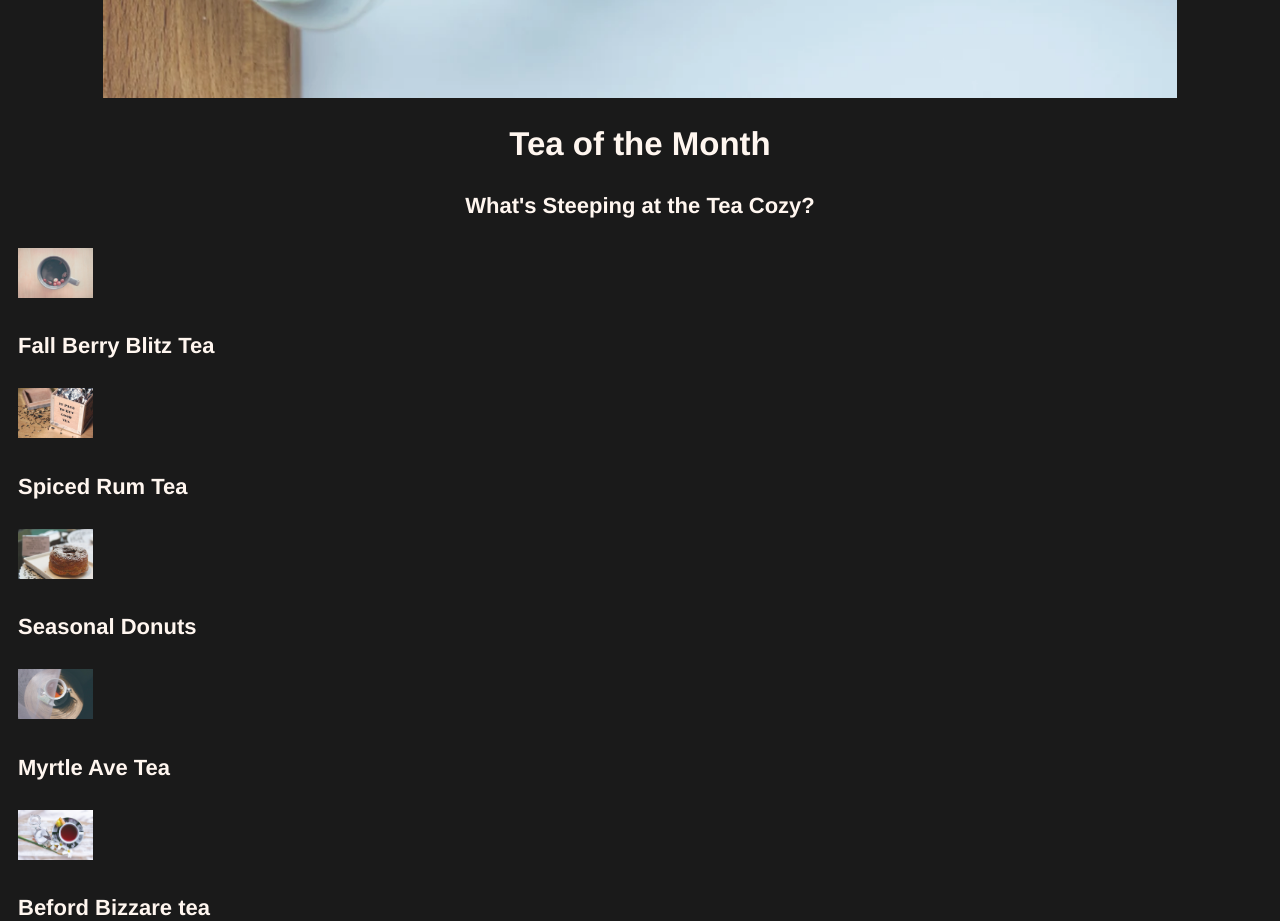
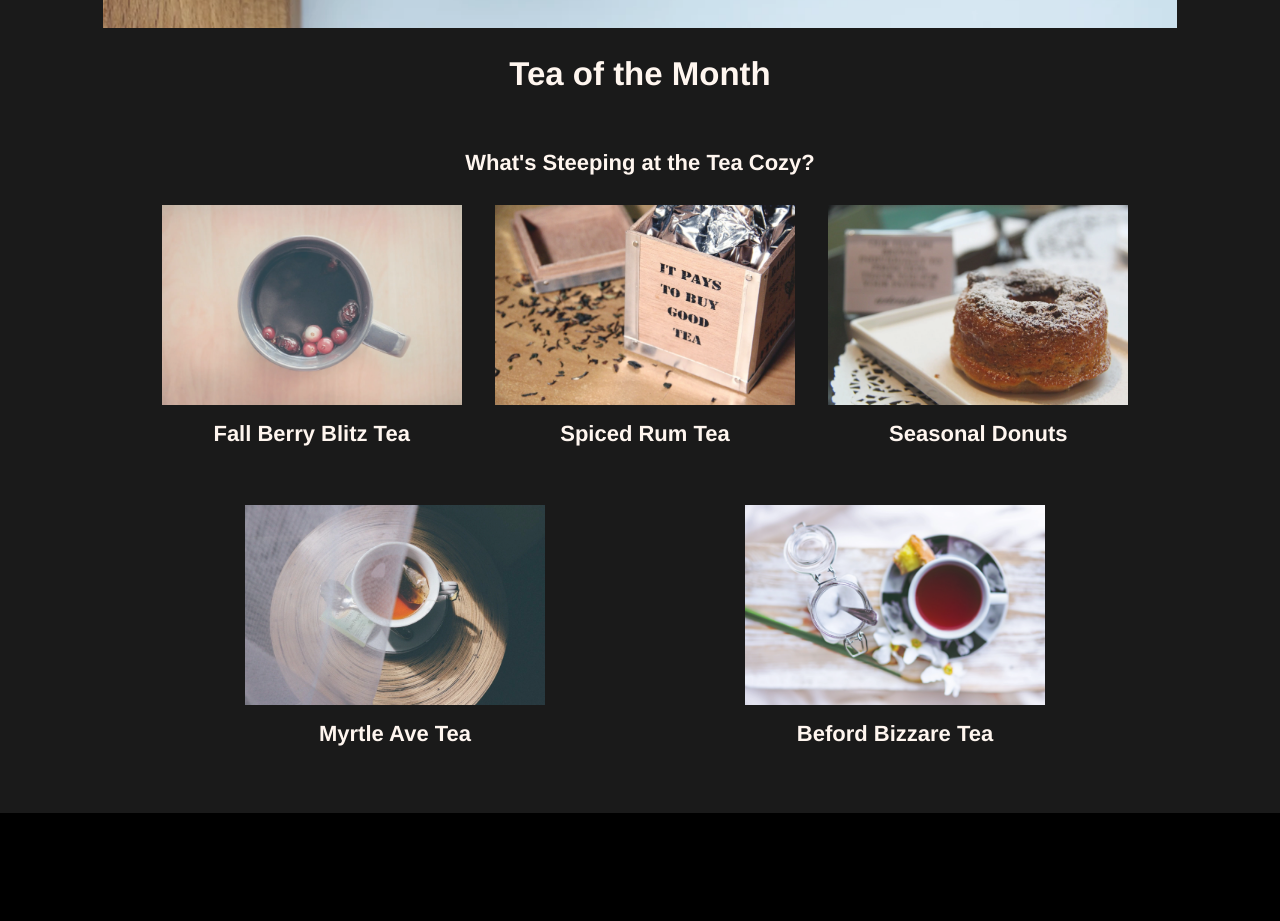
Before and after one commit to harrismalcolm/tea-cozy-web-page, a plain HTML site: page index.html in a window 1280 px wide. Shown: the part 680-1601 px from the top of the page. After the commit the page ends 1493 px from the top, so only its background shows below. Drawn offline with Linux system fonts and the light colour scheme.

Commit message:
update tea menu css

```diff
--- a/index.html
+++ b/index.html
@@ -10,7 +10,7 @@
 <body>
 <!-- Head Section -->
     <header>
-        <figure>
+        <figure class="logo">
             <a href="#"><img src="/resources/images/img-tea-cozy-logo.png" alt="Tea Cozy Logo" srcset=""></a>
         </figure>
     <!-- Nav Bar -->
@@ -50,7 +50,7 @@
                 </figure>
                 <figure class="menu-item">
                     <img src="/resources/images/img-bedford-bizarre.jpg" alt="" srcset="">
-                    <h4>Beford Bizzare tea</h4>
+                    <h4>Beford Bizzare Tea</h4>
                 </figure>
             </div>
         </section>
--- a/style.css
+++ b/style.css
@@ -15,14 +15,18 @@ html {
 
 /******** Header Styles ***********/
 header {
-    width: 99%;
+    width: 100%;
     position: fixed;
+    left: -1px;
+    top: 0px;
     display: flex;
     align-items: center;
     justify-content: space-between;
     border-bottom: 1px solid seashell;
     padding-top: 6.5px;
     padding-bottom: 6.5px;
+    z-index: 2;
+    background-color: black;
 }
 
 figure {
@@ -51,7 +55,6 @@ nav a {
 
 main {
     position: relative;
-    top: 70px;
 }
 
 /******** Section Styles ***********/
@@ -82,5 +85,33 @@ main {
     margin-bottom: 15px;
 }
 
+#featured-tea {
+    width: 1000px;
+    margin: 0 auto;
+    display: flex;
+    flex-direction: column;
+}
+
+.menu {
+    display: inline-flex;
+    flex-wrap: wrap;
+    justify-content: space-around;
+}
+
+.menu-item {
+    width: 300px;
+    height: 200px;
+    margin-bottom: 100px;
+    text-align: center;
+}
+
+.menu-item img {
+    width: 100%;
+    height: auto;
+}
+
+.menu-item h4 {
+    margin-top: 10px;
+}
 
 /******** Footer Styles ***********/
```
